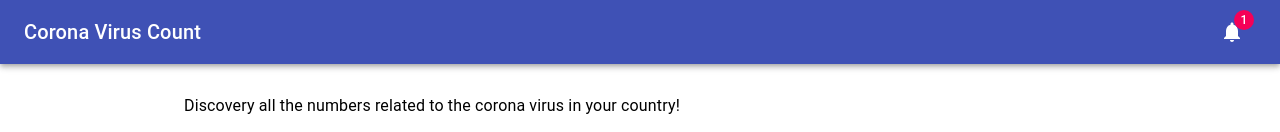
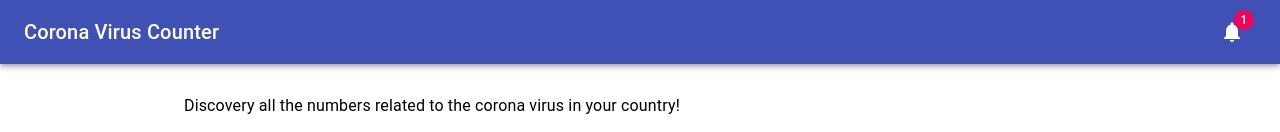
Before and after one commit to justmylearning/mg-corona-virus, a React (Create React App) app: page / in a window 1280 px wide. Shown: the top 132 px of the page. Built offline with nearby package versions, Linux system fonts and the light colour scheme; the HTML template or start-up script is replaced by a standard one.

Commit message:
correções pontuais

```diff
--- a/public/index.html
+++ b/public/index.html
@@ -24,7 +24,7 @@
       work correctly both with client-side routing and a non-root public URL.
       Learn how to configure a non-root public URL by running `npm run build`.
     -->
-    <title>React App</title>
+    <title>Corona Virus Counter</title>
   </head>
   <body>
     <noscript>You need to enable JavaScript to run this app.</noscript>
--- a/src/components/FiltroPais/index.jsx
+++ b/src/components/FiltroPais/index.jsx
@@ -3,15 +3,18 @@ import PropTypes from 'prop-types';
 import TextField from '@material-ui/core/TextField';
 import Autocomplete from '@material-ui/lab/Autocomplete';
 import Grid from '@material-ui/core/Grid';
-import Button from '@material-ui/core/Button';
 import paises from './paises.json';
 
 export default function FiltroPais({ onPaisChange }) {
+  const onChangeHandler = (evt, pais) => {
+    onPaisChange(pais ? pais.name : null);
+  };
+
   return (
     <Grid container spacing={2} alignItems="center">
       <Grid item xs={12}>
         <Autocomplete
-          onChange={(event, { name }) => onPaisChange(name)}
+          onChange={onChangeHandler}
           fullWidth
           id="combo-box-demo"
           options={paises}
@@ -22,11 +25,6 @@ export default function FiltroPais({ onPaisChange }) {
           noOptionsText="None country found"
         />
       </Grid>
-      {/*<Grid item xs={12} md={3}>*/}
-      {/*  <Button variant="contained" color="primary" size="large" fullWidth>*/}
-      {/*    SEARCH*/}
-      {/*  </Button>*/}
-      {/*</Grid>*/}
     </Grid>
   );
 }
--- a/src/components/NavBar/index.jsx
+++ b/src/components/NavBar/index.jsx
@@ -174,7 +174,7 @@ export default function NavBar() {
           {/*  <MenuIcon />*/}
           {/*</IconButton>*/}
           <Typography className={classes.title} variant="h6" noWrap>
-            Corona Virus Count
+            Corona Virus Counter
           </Typography>
           {/*<div className={classes.search}>*/}
           {/*  <div className={classes.searchIcon}>*/}
--- a/src/containers/DadosSobreCorona/index.jsx
+++ b/src/containers/DadosSobreCorona/index.jsx
@@ -6,14 +6,8 @@ import Box from '@material-ui/core/Box';
 import Container from '@material-ui/core/Container';
 import FiltroPais from '../../components/FiltroPais';
 import ApresentacaoSobreCovid from '../../components/ApresentacaoSobreCovid';
-import CardDadosCorona from '../CardDadosCorona';
+import CardDadosCorona from '../../components/CardDadosCorona';
 
-// const dados = {
-//   confirmados: 1,
-//   recuperados: 2,
-//   criticos: 3,
-//   mortes: 4,
-// };
 export default function DadosSobreCorona({ getDadosPorPais }) {
   const [dadosCorona, setDadosCorona] = useState();
   const [nomePaisSelecionado, setNomePaisSelecionado] = useState();
@@ -27,7 +21,6 @@ export default function DadosSobreCorona({ getDadosPorPais }) {
         deaths,
         lastUpdate,
       } = resultado[0];
-      const momentjs = moment;
       const dataAtualizacao = lastUpdate
         ? moment(lastUpdate, 'YYYY-MM-DDTHH:mm:ssZ').toDate()
         : null;
```
Also changed, not shown: 1 other file (tests, documents, lock files or other folders).
